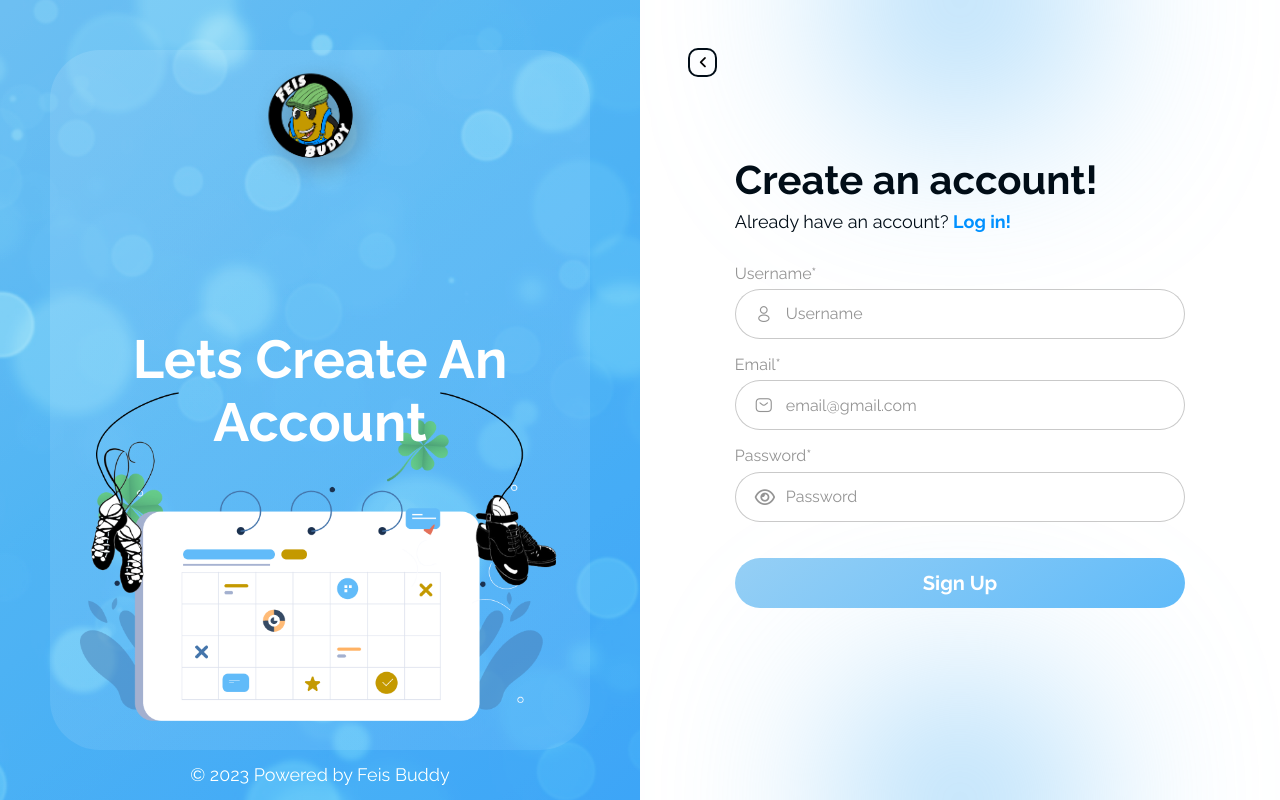
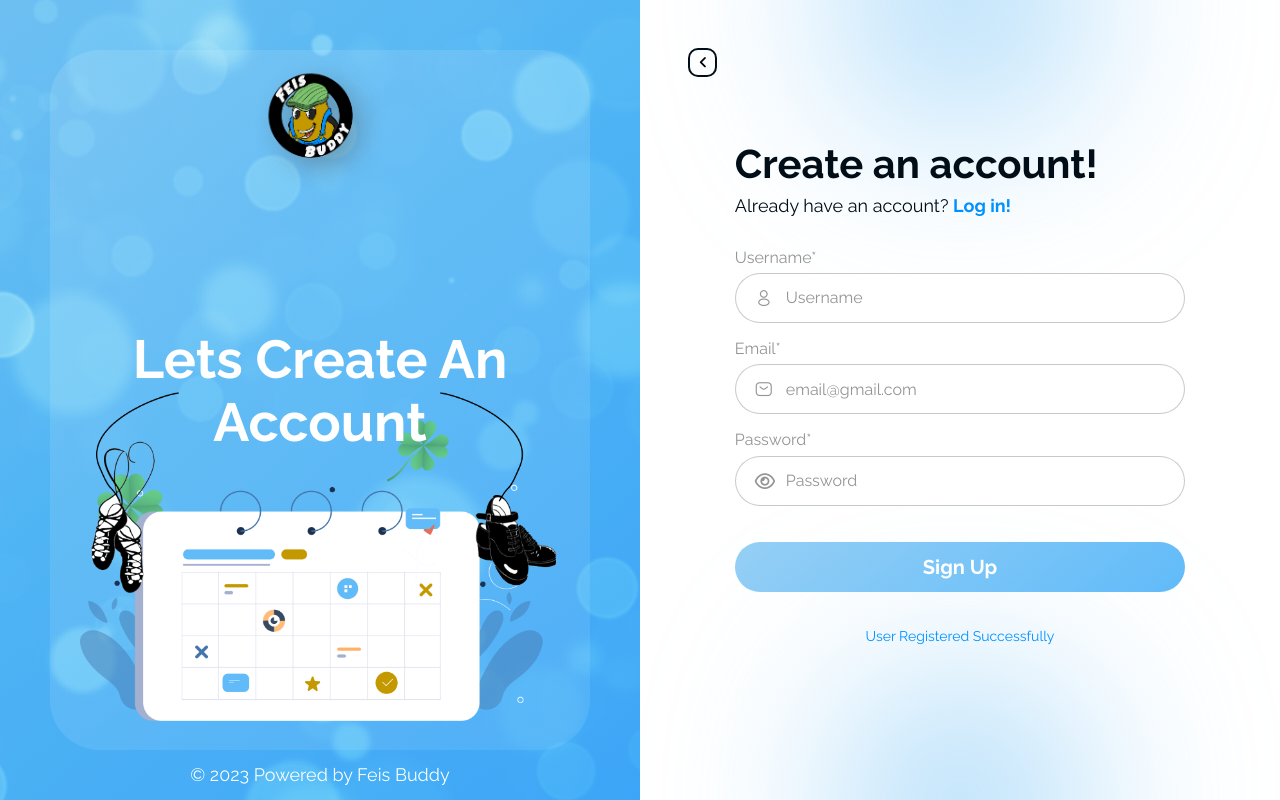
Before and after one commit to mhassan581/Fiesbuddy, a Next.js app: page /register in a window 1280 px wide. Built offline with nearby package versions, Linux system fonts and the light colour scheme.

Commit message:
register form validated

```diff
--- a/components/PreLoginLayout/CustomPassword/CustomPasswordField.tsx
+++ b/components/PreLoginLayout/CustomPassword/CustomPasswordField.tsx
@@ -19,7 +19,7 @@ export default function CustomPassword(props: {
             className={`form-control ${style.input}`}
             name={props.name}
             placeholder={`${props.placeholder}`}
-            required
+
             onChange={props.onChange}
           />
           <span
--- /dev/null
+++ b/components/PreLoginLayout/FormErrorText/FormErrorText.tsx
@@ -0,0 +1,11 @@
+import style from '@/styles/prelogin/errorText.module.scss';
+
+export default function FormErrorText(props: { text: string; styleClass: string; }) {
+    return (
+        <>
+            <span className={style.error_text + ' ' + props.styleClass} >
+                {props.text}
+            </span>
+        </>
+    )
+}
--- a/pages/register.tsx
+++ b/pages/register.tsx
@@ -1,10 +1,12 @@
 import PreLoginLayout from "@/components/PreLoginLayout";
 import CustomPassword from "@/components/PreLoginLayout/CustomPassword/CustomPasswordField";
 import style from "@/styles/prelogin/prelogin.module.scss";
+import errTextStyle from '@/styles/prelogin/errorText.module.scss';
 import Link from "next/link";
 import { useRouter } from "next/router";
 import { useState } from "react";
 import axios, { AxiosError } from "axios";
+import FormErrorText from "@/components/PreLoginLayout/FormErrorText/FormErrorText";
 
 export default function Register() {
   const [data, setData] = useState({
@@ -38,6 +40,7 @@ export default function Register() {
         const apiRes = await axios.post(`/api/auth/signup`, data);
 
         if (apiRes?.data?.success) {
+          setSubmitError('');
         }
       } catch (error: unknown) {
         if (error instanceof AxiosError) {
@@ -58,11 +61,11 @@ export default function Register() {
     <>
       <PreLoginLayout
         title={`Lets Create An\nAccount`}
-        styleClass={`register_layout ${loading ? "loading" : "not-loading"}`}
+        styleClass={`register_layout`}
         onBack={`./`}
       >
         {
-          <div className={`${style.form_wrap + " " + style.register_form}`}>
+          <div className={`${style.form_wrap + " " + style.register_form} ${loading ? style.loading : " "}`}>
             <h1 className={style.form_title}>Create an account!</h1>
             <p className={style.para}>
               Already have an account?
@@ -121,6 +124,11 @@ export default function Register() {
                   Sign Up
                 </button>
               </div>
+              <div className={style.form_group}>
+                {
+                  submitError ? <FormErrorText text={submitError} styleClass={errTextStyle.error} /> : <FormErrorText text={`User Registered Successfully`} styleClass={errTextStyle.success} />
+                }
+              </div>
             </form>
           </div>
         }
--- /dev/null
+++ b/styles/dashboard/faq.module.scss
@@ -0,0 +1 @@
+@import "../variables.scss";
--- /dev/null
+++ b/styles/prelogin/errorText.module.scss
@@ -0,0 +1,15 @@
+@import '../variables.scss';
+
+.error_text {
+    font-size: 14px;
+    display: block;
+    text-align: center;
+
+    &.success {
+        color: $color_primary;
+    }
+
+    &.error {
+        color: $color_danger;
+    }
+}
--- a/styles/prelogin/prelogin.module.scss
+++ b/styles/prelogin/prelogin.module.scss
@@ -107,6 +107,11 @@
         .btn_submit {
             margin: 1em 0;
         }
+
+        &.loading{
+            filter: blur(5px);
+            pointer-events: none;
+        }
     }
 
     @media (max-width: 1600px) {
```
Also changed, not shown: components/DashboardLayout/Faq/Faq.tsx (added, +13 -0 lines), pages/dashboard/faq/faq.tsx (added, +23 -0 lines).
